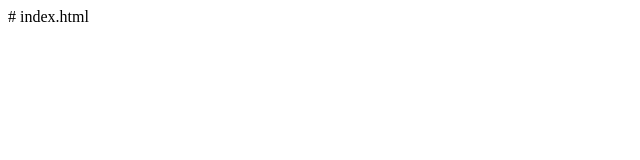
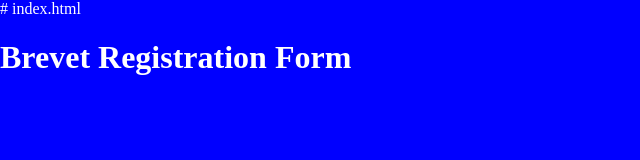
Before and after one commit to vzeljko/fcc_responsive_web, a plain HTML site: page 1_survey_form/index.html in a window 1280 px wide. Shown: the whole page, without its empty margins (0-640 px from the left). Drawn offline with Linux system fonts and the light colour scheme.

Commit message:
boilerplate for registration form

```diff
--- a/1_survey_form/index.html
+++ b/1_survey_form/index.html
@@ -1 +1,13 @@
 # index.html
+
+<DOCTYPE html>
+<html lang="en">
+	<head>
+		<title>Brevet Registration</title>
+		<link href="styles.css" rel="stylesheet" type="text/css">
+	</head>
+	<body>
+		<h1 id="title">Brevet Registration Form</h1>
+
+	</body>
+</html>
--- a/1_survey_form/styles.css
+++ b/1_survey_form/styles.css
@@ -1 +1,7 @@
 /* styles.css */
+
+body {
+	margin:0;
+	background: blue;
+	color: white;
+}
```
